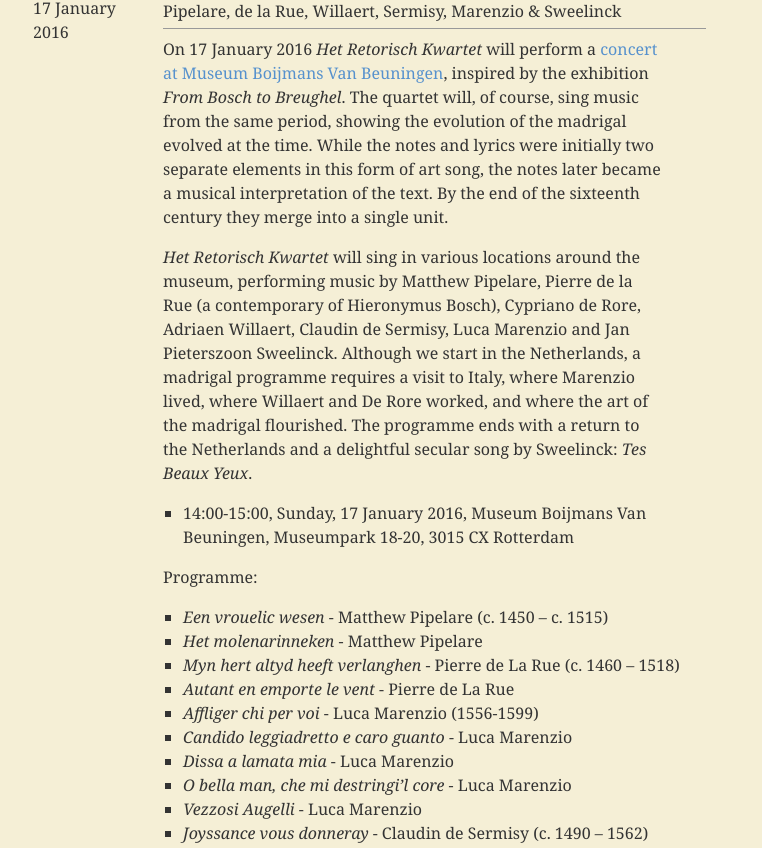
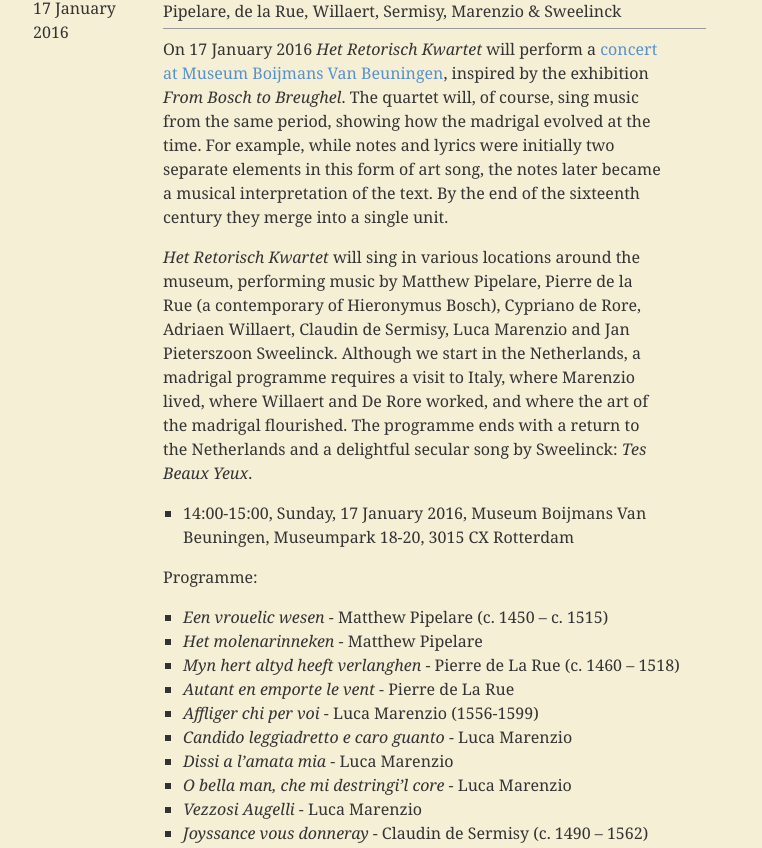
Before and after one commit to retorisch/retorisch.github.io, a Jekyll site: the page built from _posts/2016-01-17-concert.md, in a window 1280 px wide. Shown: the part 252-1100 px from the top of the page, without its empty margins (15-777 px from the left). Built offline with Jekyll 4.4.1, drawn with Linux system fonts in a browser that asks for light colours; some web fonts are replaced.

Commit message:
Fix concert text

```diff
--- a/_posts/2016-01-17-concert.md
+++ b/_posts/2016-01-17-concert.md
@@ -7,8 +7,8 @@
 ---
 
 On 17 January 2016 _Het Retorisch Kwartet_ will perform a [concert at Museum Boijmans Van Beuningen](http://www.boijmans.nl/nl/7/kalender/calendaritem/1856/themamiddag-muziek-in-de-16e-eeuw), inspired by the exhibition _From Bosch to Breughel_.
-The quartet will, of course, sing music from the same period, showing the evolution of the madrigal evolved at the time.
-While the notes and lyrics were initially two separate elements in this form of art song, the notes later became a musical interpretation of the text.
+The quartet will, of course, sing music from the same period, showing how the madrigal evolved at the time.
+For example, while notes and lyrics were initially two separate elements in this form of art song, the notes later became a musical interpretation of the text.
 By the end of the sixteenth century they merge into a single unit.
 
 _Het Retorisch Kwartet_ will sing in various locations around the museum, performing music by Matthew Pipelare, Pierre de la Rue (a contemporary of Hieronymus Bosch), Cypriano de Rore, Adriaen Willaert, Claudin de Sermisy, Luca Marenzio and Jan Pieterszoon Sweelinck. Although we start in the Netherlands, a madrigal programme requires a visit to Italy, where Marenzio lived, where Willaert and De Rore worked, and where the art of the madrigal flourished.
@@ -24,7 +24,7 @@
 * _Autant en emporte le vent_ - Pierre de La Rue
 * _Affliger chi per voi_ - Luca Marenzio (1556-1599)
 * _Candido leggiadretto e caro guanto_ - Luca Marenzio
-* _Dissa a lamata mia_ - Luca Marenzio
+* _Dissi a l’amata mia_ - Luca Marenzio
 * _O bella man, che mi destringi'l core_ - Luca Marenzio
 * _Vezzosi Augelli_ - Luca Marenzio
 * _Joyssance vous donneray_ - Claudin de Sermisy (c. 1490 – 1562)
```
